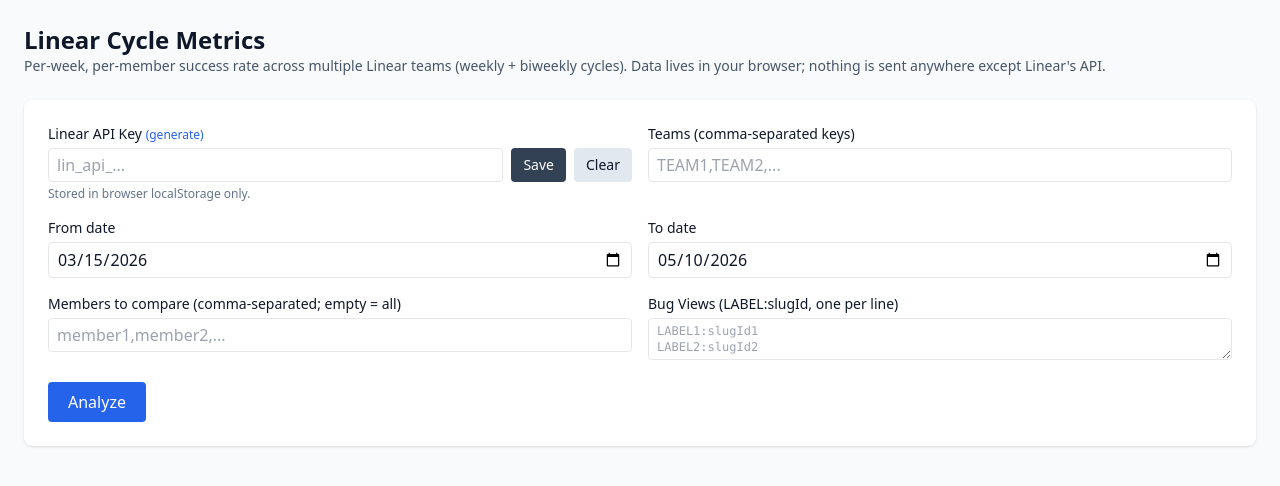
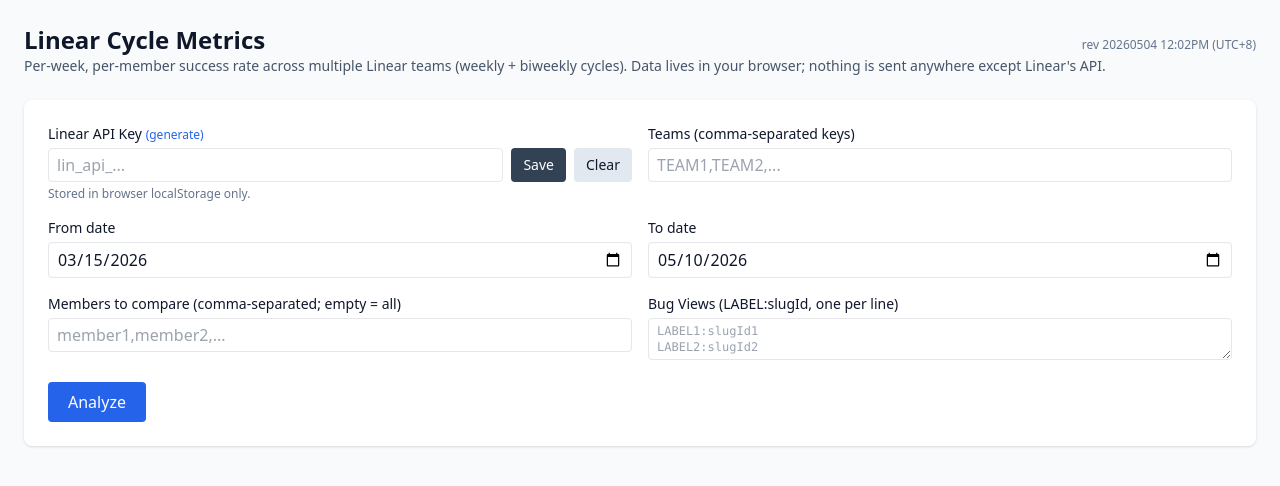
Before and after one commit to wongy91/cycle-metrics-dashboard, a plain HTML site: page index.html in a window 1280 px wide. Drawn offline with nearby package versions, Linux system fonts and the light colour scheme.

Commit message:
Show page revision timestamp in header

```diff
--- a/index.html
+++ b/index.html
@@ -17,7 +17,10 @@
 </head>
 <body class="bg-slate-50 text-slate-900">
 <div class="max-w-screen-2xl mx-auto p-6">
-  <h1 class="text-2xl font-bold">Linear Cycle Metrics</h1>
+  <div class="flex items-baseline justify-between gap-4">
+    <h1 class="text-2xl font-bold">Linear Cycle Metrics</h1>
+    <span class="text-xs text-slate-500" title="Page revision">rev 20260504 12:02PM (UTC+8)</span>
+  </div>
   <p class="text-sm text-slate-600 mb-6">
     Per-week, per-member success rate across multiple Linear teams (weekly + biweekly cycles).
     Data lives in your browser; nothing is sent anywhere except Linear's API.
```
